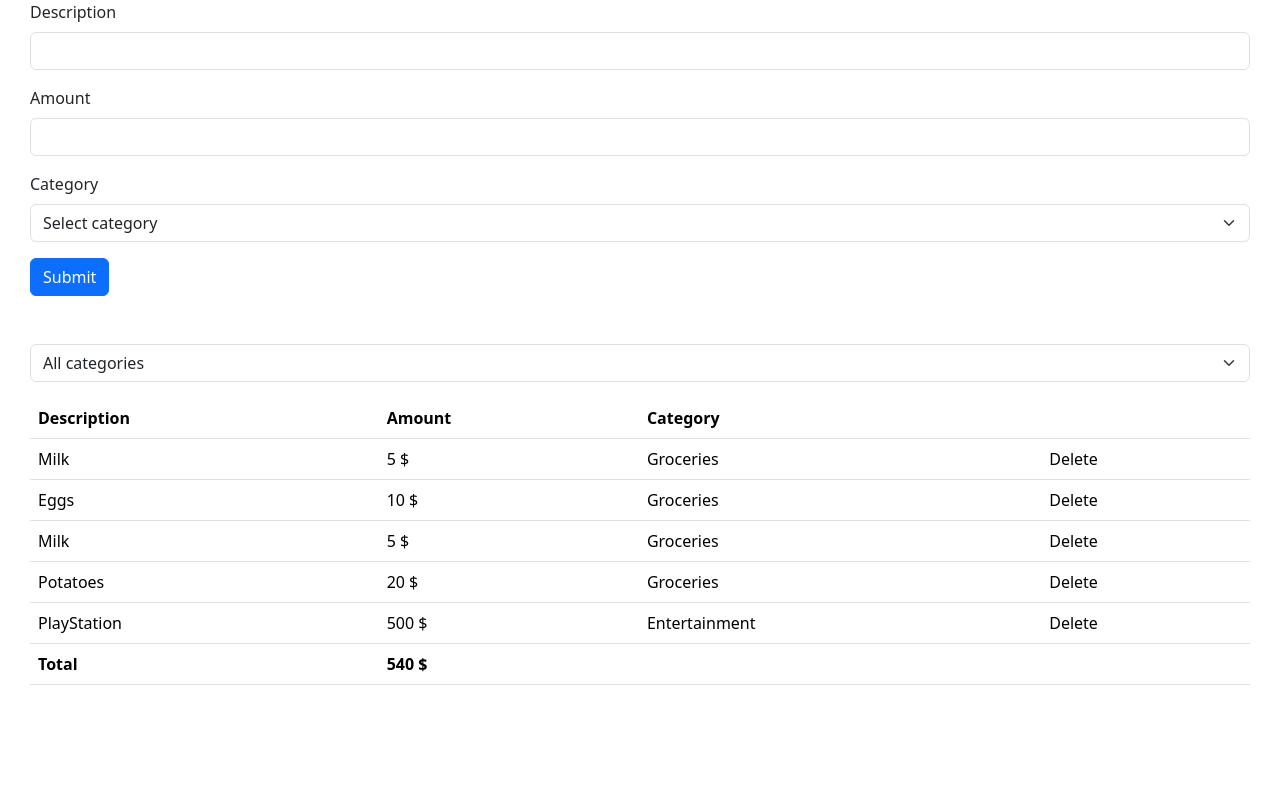
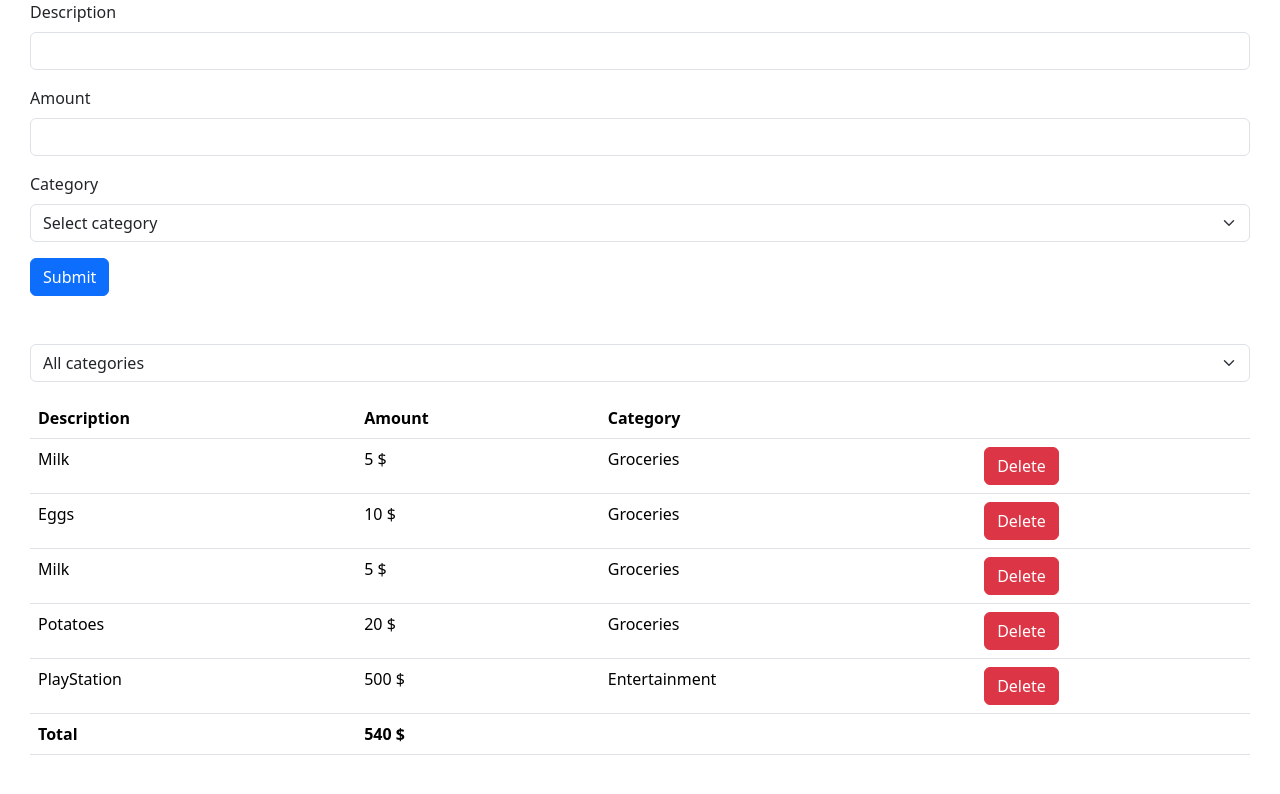
Before and after one commit to petritmekuli/react-part1, a React (Vite) app: page / in a window 1280 px wide. Shown: the top 794 px of the page. Built offline with nearby package versions, Linux system fonts and the light colour scheme.

Commit message:
feat(product): add ability to delete products form the list

```diff
--- a/src/App.tsx
+++ b/src/App.tsx
@@ -6,6 +6,7 @@ import ProductsList from "./components/ProductsList";
 import { productsData } from "./data";
 
 export interface Product {
+  id: number;
   description: string;
   amount: number;
   category: string;
@@ -17,7 +18,12 @@ function App() {
   return (
     <>
       <ProductForm />
-      <ProductsList products={products} />
+      <ProductsList
+        products={products}
+        deleteProduct={(id: number) => {
+          setProducts(products.filter((p) => p.id !== id));
+        }}
+      />
     </>
   );
 }
--- a/src/components/ProductsList.tsx
+++ b/src/components/ProductsList.tsx
@@ -3,8 +3,10 @@ import { Product } from "../App";
 
 interface Props {
   products: Product[];
+  deleteProduct: (id: number) => void;
 }
-function ProductsList({ products }: Props) {
+
+function ProductsList({ products, deleteProduct }: Props) {
   const [category, setCategory] = useState("");
 
   let productsToBeDisplayed =
@@ -43,7 +45,15 @@ function ProductsList({ products }: Props) {
               <td>{p.description}</td>
               <td>{p.amount} $</td>
               <td>{p.category}</td>
-              <td>Delete</td>
+              <td>
+                {/* button */}
+                <button
+                  onClick={() => deleteProduct(p.id)}
+                  className="btn btn-danger"
+                >
+                  Delete
+                </button>
+              </td>
             </tr>
           ))}
           <tr>
--- a/src/data.ts
+++ b/src/data.ts
@@ -1,7 +1,7 @@
 export const productsData = [
-  { description: "Milk", amount: 5, category: "Groceries" },
-  { description: "Eggs", amount: 10, category: "Groceries" },
-  { description: "Milk", amount: 5, category: "Groceries" },
-  { description: "Potatoes", amount: 20, category: "Groceries" },
-  { description: "PlayStation", amount: 500, category: "Entertainment" },
+  { id: 1, description: "Milk", amount: 5, category: "Groceries" },
+  { id: 2, description: "Eggs", amount: 10, category: "Groceries" },
+  { id: 3, description: "Milk", amount: 5, category: "Groceries" },
+  { id: 4, description: "Potatoes", amount: 20, category: "Groceries" },
+  { id: 5, description: "PlayStation", amount: 500, category: "Entertainment" },
 ];
```
